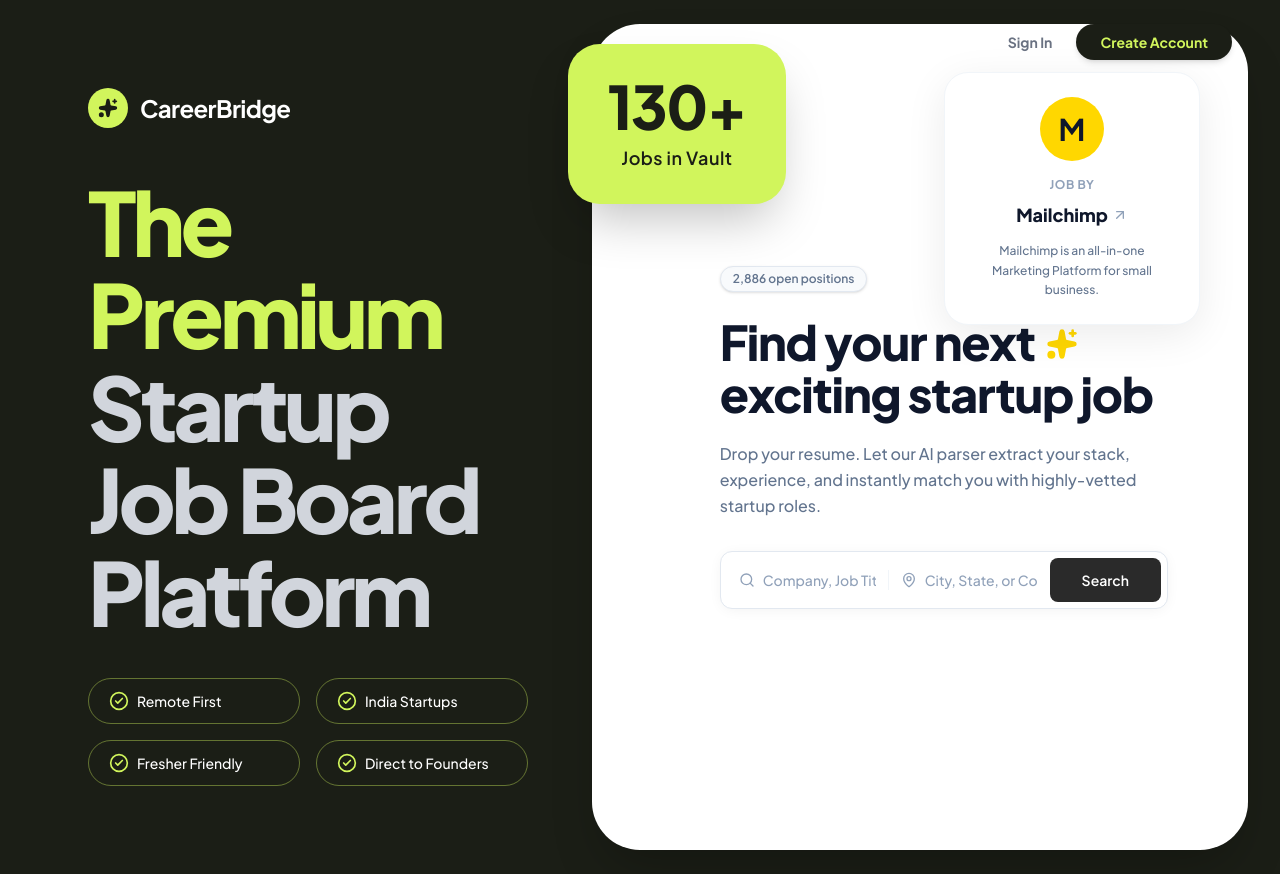
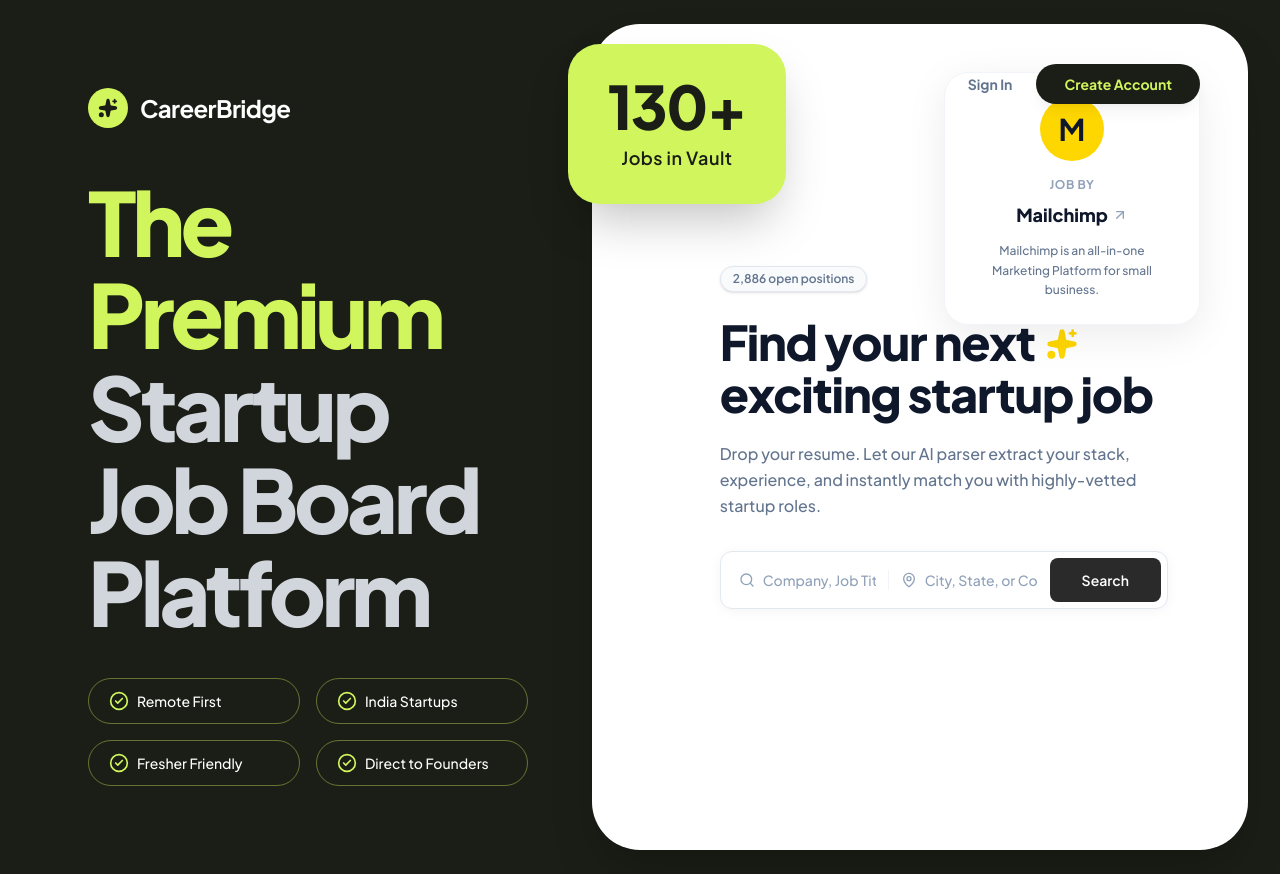
Before and after one commit to sivaram66/CareerBridge, a React (Vite) app in the folder frontend/: page / in a window 1280 px wide. Built offline with nearby package versions, Linux system fonts and the light colour scheme; no server answers.

Commit message:
changed landing page

```diff
--- a/frontend/src/components/Hero.tsx
+++ b/frontend/src/components/Hero.tsx
@@ -14,13 +14,7 @@ export default function Hero() {
   return (
     <div className="min-h-screen bg-[#1B1E16] flex flex-col lg:flex-row p-0 lg:p-6 lg:pr-8 gap-8 items-stretch relative">
 
-      {/* Absolute Header for Login */}
-      <div className="absolute top-6 right-12 z-50 hidden lg:flex items-center gap-6">
-        <Link to="/login" className="text-sm font-bold text-gray-500 hover:text-gray-900 transition-colors">Sign In</Link>
-        <Link to="/register" className="bg-[#1B1E16] text-[#D1F55C] text-sm font-bold px-6 py-2 rounded-full hover:bg-black transition-colors shadow-md">
-          Create Account
-        </Link>
-      </div>
+
 
       {/* ========================================
         LEFT SIDE: Dark Olive Background
@@ -64,8 +58,19 @@ export default function Hero() {
 
       {/* ========================================
         RIGHT SIDE: The Floating White App Interface
-      ======================================== */}
+        ========================================
+      */}
       <div className="w-full lg:w-[55%] bg-white rounded-t-[3rem] lg:rounded-[3rem] shadow-2xl relative flex flex-col justify-center p-8 lg:p-12 xl:p-20 min-h-[700px]">
+
+        {/* DESKTOP AUTH - Perfectly aligned inside the white box */}
+        <div className="absolute top-8 right-8 lg:top-10 lg:right-12 z-50 hidden lg:flex items-center gap-6">
+          <Link to="/login" className="text-sm font-bold text-slate-500 hover:text-slate-900 transition-colors">
+            Sign In
+          </Link>
+          <Link to="/register" className="bg-[#1B1E16] text-[#D1F55C] text-sm font-bold px-7 py-2.5 rounded-full hover:bg-black transition-all shadow-lg shadow-black/5 hover:-translate-y-0.5">
+            Create Account
+          </Link>
+        </div>
 
         {/* Mobile Login Links (Shows only on small screens) */}
         <div className="flex lg:hidden justify-end mb-8 gap-4">
```
Also changed, not shown: 1 other file (tests, documents, lock files or other folders).
